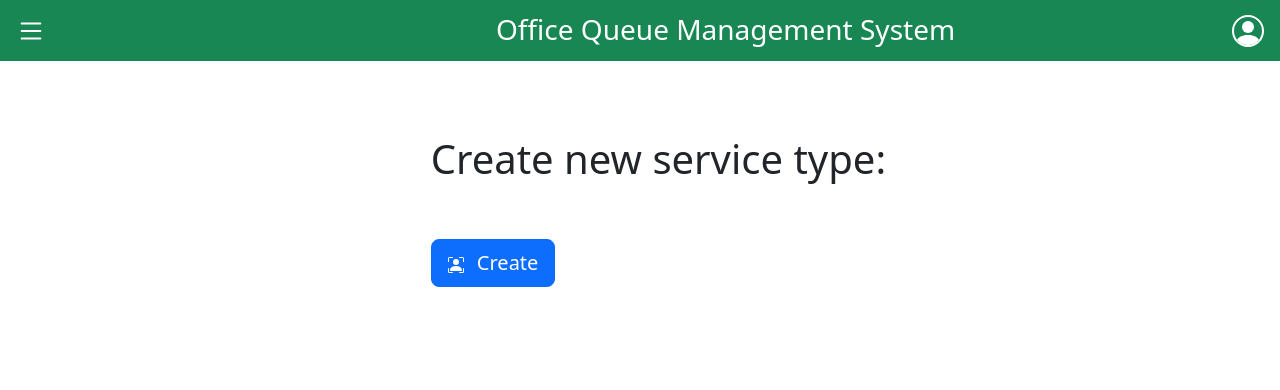
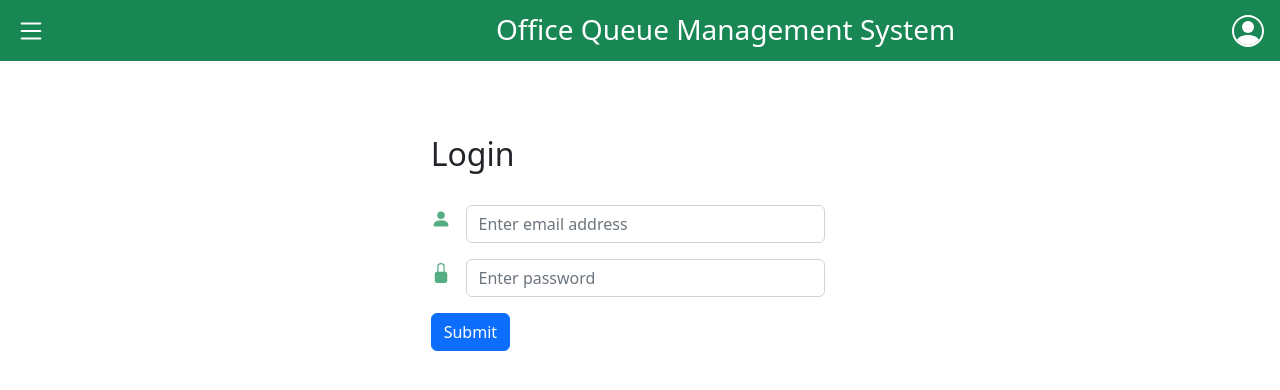
Before and after one commit to alessiomason/SE2022-11-OfficeQueueManager, a React (Create React App) app in the folder client/: page /manager in a window 1280 px wide. Shown: the top 390 px of the page. Built offline with nearby package versions, Linux system fonts and the light colour scheme.

Commit message:
manager layout

```diff
--- a/client/src/components/ManagerLayout.js
+++ b/client/src/components/ManagerLayout.js
@@ -6,7 +6,7 @@ function MyManagerLayout(props) {
   const navigate = useNavigate();
   return (
     <>
-
+    {!props.loggedIn ? <MyLoginForm /> :
        <Container>
        <Row>
          <Col md={{ span: 6, offset: 4 }}>
@@ -14,14 +14,14 @@ function MyManagerLayout(props) {
          </Col>
        </Row>
        <Row className="mt-5">
-         <Col md={{ span: 2, offset: 4 }}>
+         <Col md={2}>
            <Button size="lg" onClick={() => navigate("/manager")}>
              <img src={Manager} alt="manager" className='me-2 svg' /> Create
            </Button>
          </Col>
        </Row>
      </Container>
-
+}
     </>
   );
 }
```
